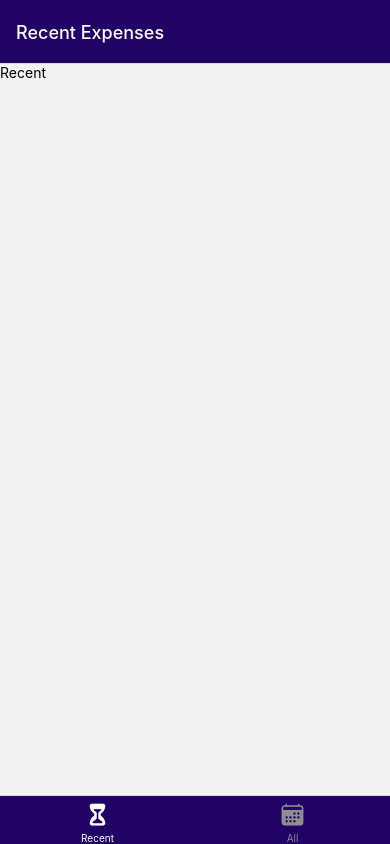
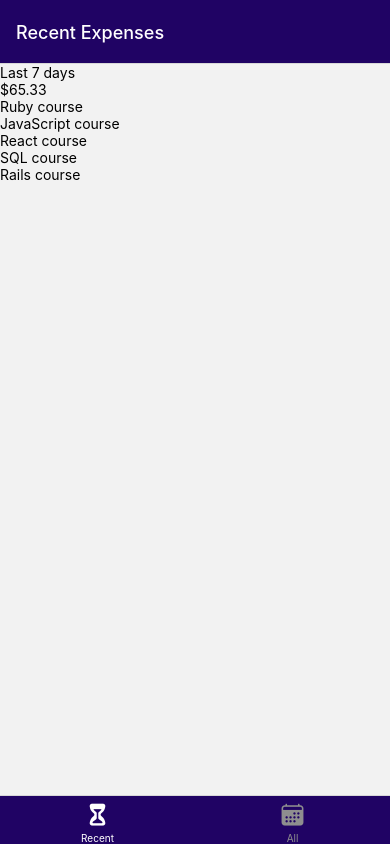
Before and after one commit to Elena-Weber/expense-tracker, a React Native app: screen /Overview in a window 390 px wide. Built offline with nearby package versions, Linux system fonts and the light colour scheme.

Commit message:
add expenses list

```diff
--- a/App.js
+++ b/App.js
@@ -56,7 +56,7 @@ function Overview() {
 export default function App() {
   return (
     <>
-      <StatusBar style="auto" />
+      <StatusBar style="light" />
       <NavigationContainer>
         <Stack.Navigator>
           <Stack.Screen
--- /dev/null
+++ b/components/Expenses/Expenses.js
@@ -0,0 +1,52 @@
+import { View } from 'react-native';
+import ExpensesList from './ExpensesList';
+import ExpensesSummary from './expensesSummary';
+
+const DUMMY_EXPENSES = [
+    {
+        id: 'e1',
+        desc: 'Ruby course',
+        amount: 11.99,
+        date: new Date('2022-10-10')
+    },
+    {
+        id: 'e2',
+        desc: 'JavaScript course',
+        amount: 10.49,
+        date: new Date('2022-10-15')
+    },
+    {
+        id: 'e3',
+        desc: 'React course',
+        amount: 15.90,
+        date: new Date('2022-09-20')
+    },
+    {
+        id: 'e4',
+        desc: 'SQL course',
+        amount: 5.95,
+        date: new Date('2022-09-05')
+    },
+    {
+        id: 'e5',
+        desc: 'Rails course',
+        amount: 21.00,
+        date: new Date('2022-08-12')
+    },
+]
+
+function Expenses({ expenses, expensesPeriod }) {
+    return (
+        <View>
+            <ExpensesSummary
+                periodName={expensesPeriod}
+                expenses={DUMMY_EXPENSES}
+                />
+            <ExpensesList
+                expenses={DUMMY_EXPENSES}
+            />
+        </View>
+    )
+}
+
+export default Expenses;
--- /dev/null
+++ b/components/Expenses/ExpensesList.js
@@ -0,0 +1,15 @@
+import { FlatList, Text } from 'react-native';
+
+function renderExpense(itemData) {
+    return <Text>{itemData.item.desc}</Text>
+}
+
+function ExpensesList({expenses}) {
+    return <FlatList
+        data={expenses}
+        renderItem={renderExpense}
+        keyExtractor={(item) => item.id}
+    />
+}
+
+export default ExpensesList;
--- /dev/null
+++ b/components/Expenses/ExpensesSummary.js
@@ -0,0 +1,17 @@
+import { View, Text } from 'react-native';
+
+function ExpensesSummary({expenses, periodName}) {
+
+    const expensesSum = expenses.reduce((sum, expense) => {
+        return sum + expense.amount
+    }, 0);
+
+    return (
+        <View>
+            <Text>{periodName}</Text>
+            <Text>${expensesSum.toFixed(2)}</Text>
+        </View>
+    )
+}
+
+export default ExpensesSummary;
--- a/screens/All.js
+++ b/screens/All.js
@@ -1,7 +1,9 @@
-import { Text } from 'react-native';
+import Expenses from '../components/Expenses/Expenses';
 
 function AllExpenses() {
-    return <Text>All</Text>
+    return <Expenses
+        expensesPeriod="Total"
+    />
 }
 
 export default AllExpenses;
--- a/screens/Recent.js
+++ b/screens/Recent.js
@@ -1,7 +1,9 @@
-import { Text } from 'react-native';
+import Expenses from '../components/Expenses/Expenses';
 
 function RecentExpenses() {
-    return <Text>Recent</Text>
+    return <Expenses
+        expensesPeriod="Last 7 days"
+    />
 }
 
 export default RecentExpenses;
```
